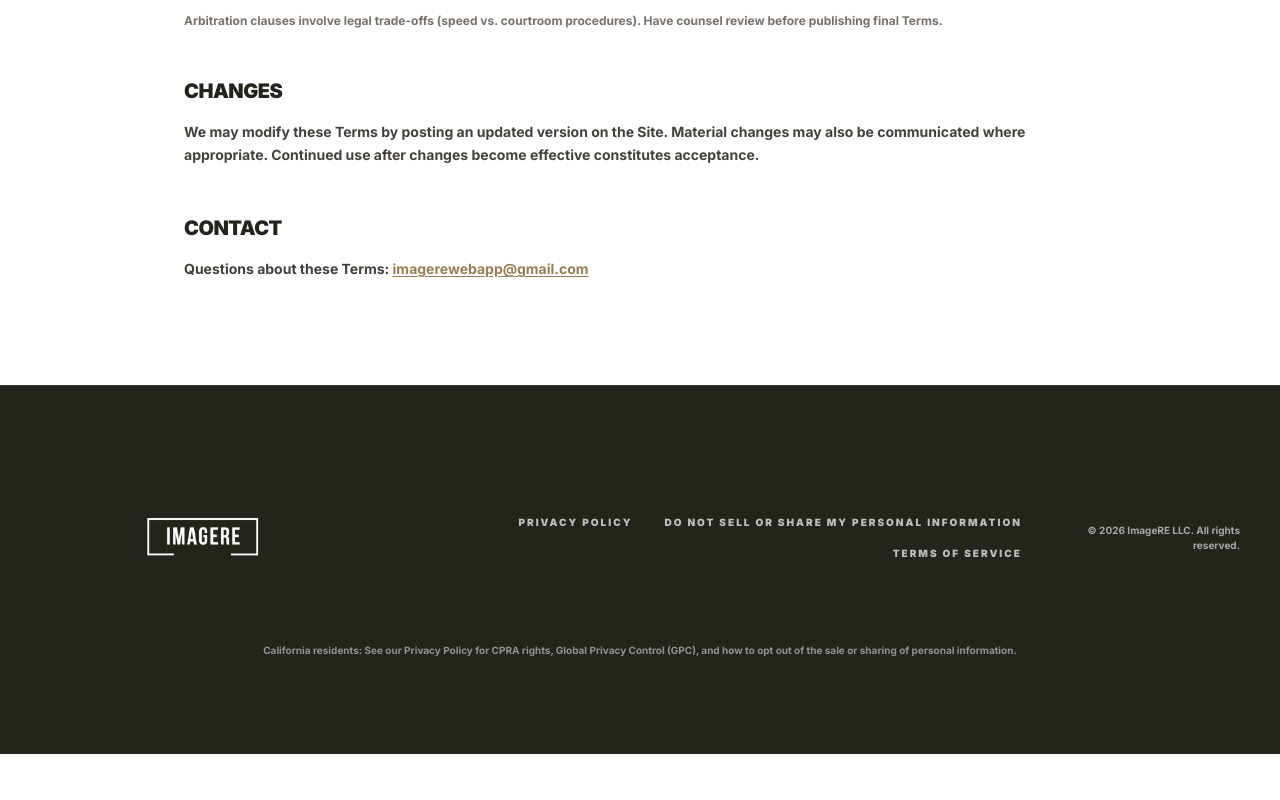
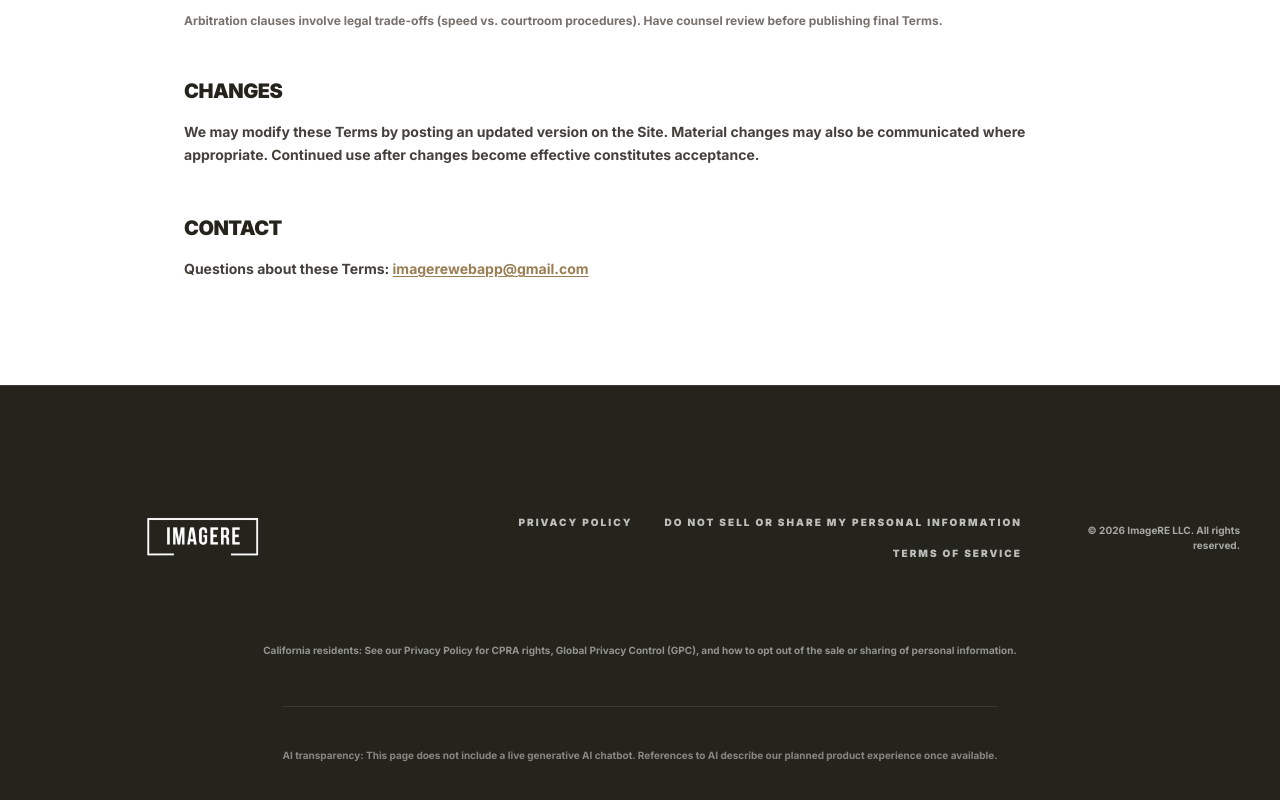
Before and after one commit to brandonpaveh/ImageRe-Landing-Page, a React (Vite) app: page /terms in a window 1280 px wide. Shown: the part 2094-2894 px from the top of the page. Before the commit the page ends 2848 px from the top, so only its background shows below. Built offline with nearby package versions, Linux system fonts and the light colour scheme.

Commit message:
Move AI transparency notice from hero to footer
Made-with: Cursor

```diff
--- a/src/components/Footer.tsx
+++ b/src/components/Footer.tsx
@@ -50,6 +50,10 @@ const Footer: React.FC = () => (
         California residents: See our Privacy Policy for CPRA rights, Global Privacy Control (GPC), and how to opt out
         of the sale or sharing of personal information.
       </p>
+      <p className="text-[10px] font-bold text-white/45 text-center max-w-3xl mx-auto leading-relaxed border-t border-white/10 pt-10">
+        AI transparency: This page does not include a live generative AI chatbot. References to AI describe our planned
+        product experience once available.
+      </p>
     </div>
   </footer>
 );
--- a/src/components/LandingPage.tsx
+++ b/src/components/LandingPage.tsx
@@ -430,10 +430,6 @@ const LandingPage: React.FC = () => {
                   Stop worrying about what to post. One simple idea generates your entire social
                   media calendar, video tours, and staging in seconds.
                 </p>
-                <p className="text-xs font-bold text-stone-500 mb-8 leading-relaxed max-w-xl mx-auto lg:mx-0 border-l-4 border-brand-mint/60 pl-4">
-                  AI transparency: This page does not include a live generative AI chatbot. References to AI describe our
-                  planned product experience once available.
-                </p>
 
                 <div className="flex flex-col sm:flex-row items-center gap-8 justify-center lg:justify-start">
                   <span className="px-12 py-7 text-stone-500 font-black text-[11px] uppercase tracking-widest" aria-label="Coming soon">
```
